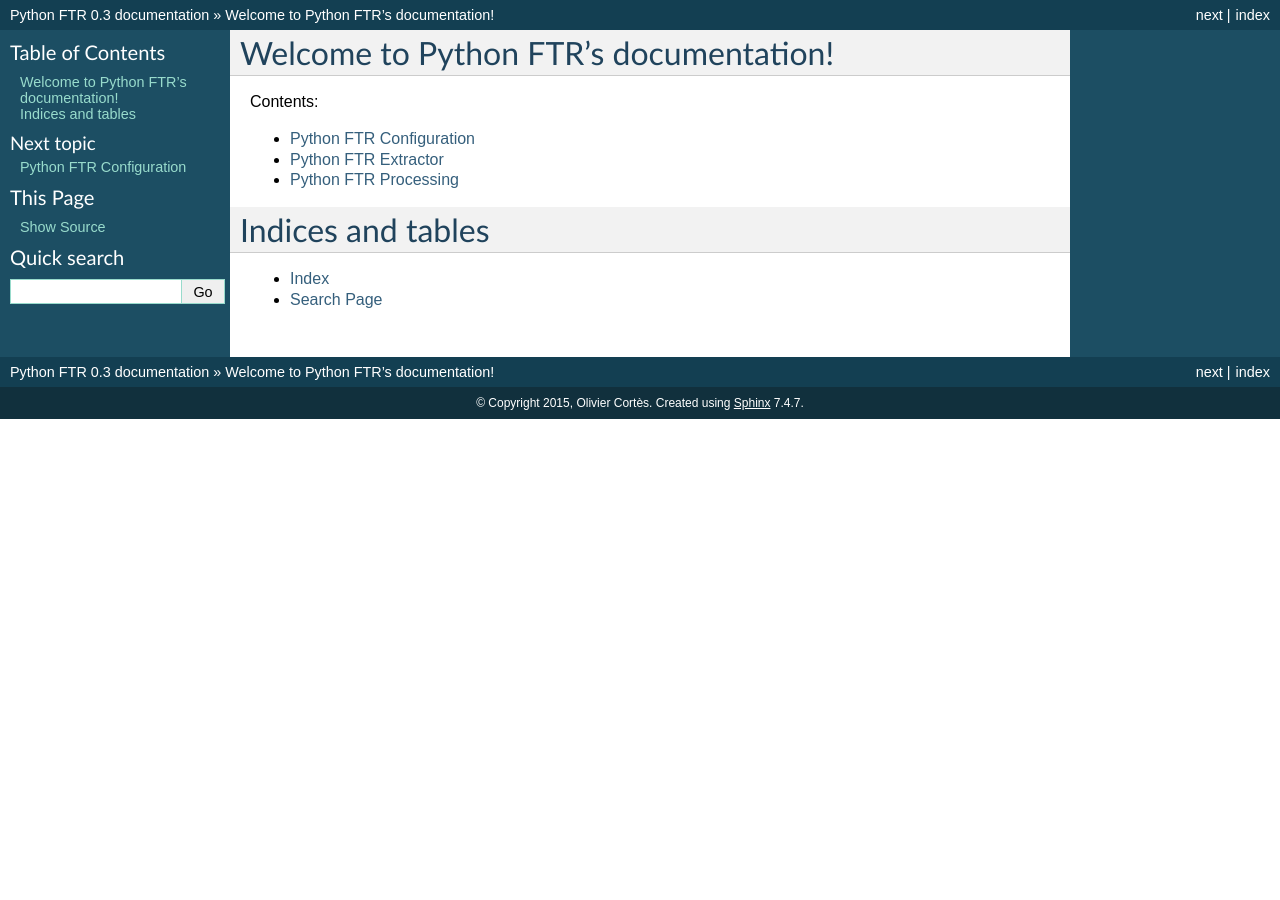
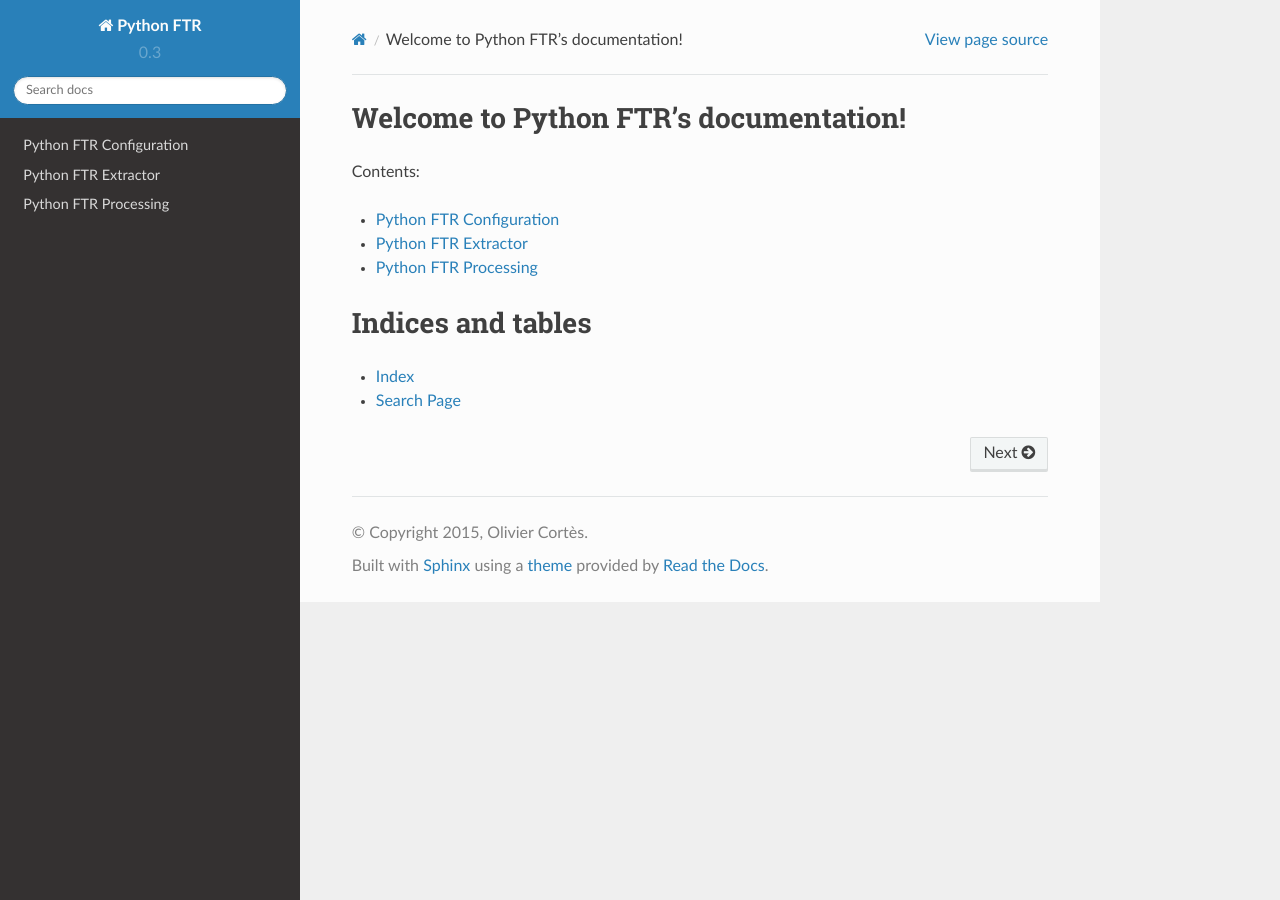
Before and after one commit to Lukas0907/python-ftr, a Sphinx documentation site: the page built from docs/index.rst, in a window 1280 px wide. Built offline with Sphinx 7.4.7 and the Read the Docs theme 2.0.0, drawn with Linux system fonts in a browser that asks for light colours.

Commit message:
include sphinx_rtd_theme and make sphinx work locally, with live reload.

```diff
--- a/docs-requirements.txt
+++ b/docs-requirements.txt
@@ -5,3 +5,4 @@
 ordered-set
 readability-lxml
 requests
+sphinx_rtd_theme
--- a/docs/conf.py
+++ b/docs/conf.py
@@ -14,11 +14,12 @@
 
 import sys
 import os
+import sphinx_rtd_theme
 
 # If extensions (or modules to document with autodoc) are in another directory,
 # add these directories to sys.path here. If the directory is relative to the
 # documentation root, use os.path.abspath to make it absolute, like shown here.
-#sys.path.insert(0, os.path.abspath('.'))
+sys.path.insert(0, os.path.abspath('..'))
 
 # -- General configuration ------------------------------------------------
 
@@ -105,17 +106,14 @@
 
 # -- Options for HTML output ----------------------------------------------
 
-# The theme to use for HTML and HTML Help pages.  See the documentation for
-# a list of builtin themes.
-html_theme = 'default'
+html_theme = "sphinx_rtd_theme"
+
+html_theme_path = [sphinx_rtd_theme.get_html_theme_path()]
 
 # Theme options are theme-specific and customize the look and feel of a theme
 # further.  For a list of options available for each theme, see the
 # documentation.
 #html_theme_options = {}
-
-# Add any paths that contain custom themes here, relative to this directory.
-#html_theme_path = []
 
 # The name for this set of Sphinx documents.  If None, it defaults to
 # "<project> v<release> documentation".
```
Also changed, not shown: 1 other file.
